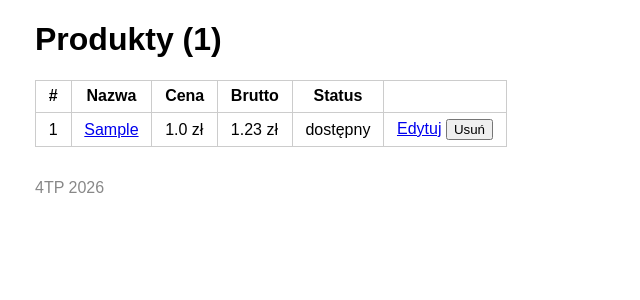
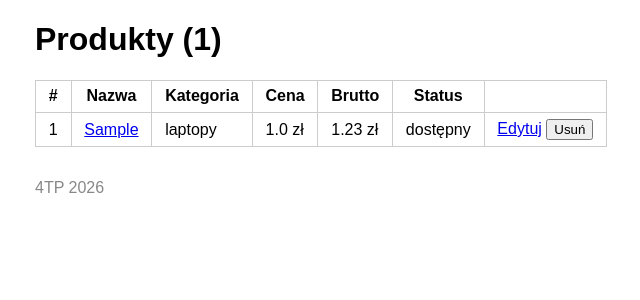
Before and after one commit to pavlo-kavkovskyi/flask-shop, a Flask app: page / in a window 1280 px wide. Shown: the part 54-354 px from the top of the page, without its empty margins (155-795 px from the left). Run offline with Flask 3, Linux system fonts and the light colour scheme; tables that the repository leaves empty hold one stand-in row (values such as "Sample post").

Commit message:
refactor: split models into models.py and add Kategoria

```diff
--- a/app.py
+++ b/app.py
@@ -1,27 +1,19 @@
-from flask import Flask, abort, redirect, render_template, request, url_for
-from flask_sqlalchemy import SQLAlchemy
+from flask import Flask, redirect, render_template, request, url_for
+
+from models import Kategoria, Produkt, db
 
 app = Flask(__name__)
 app.config["SQLALCHEMY_DATABASE_URI"] = "sqlite:///sklep.db"
-db = SQLAlchemy(app)
-
-
-class Produkt(db.Model):
-    id = db.Column(db.Integer, primary_key=True)
-    nazwa = db.Column(db.String(100), nullable=False)
-    cena = db.Column(db.Float, nullable=False)
-    kategoria = db.Column(db.String(50), default="inne")
-    dostepny = db.Column(db.Boolean, default=True)
-
-    def cena_brutto(self):
-        return round(self.cena * 1.23, 2)
-
-    def __repr__(self):
-        return f"<Produkt {self.nazwa}>"
+db.init_app(app)
 
 
 with app.app_context():
     db.create_all()
+    if not Kategoria.query.first():
+        db.session.add_all(
+            [Kategoria(nazwa=n) for n in ("laptopy", "akcesoria", "monitory", "inne")]
+        )
+        db.session.commit()
 
 
 # ---------- Trasy z materiałów 04-05 ----------
@@ -132,13 +124,13 @@ def dodaj():
         p = Produkt(
             nazwa=request.form["nazwa"],
             cena=float(request.form["cena"]),
-            kategoria=request.form.get("kategoria", "inne"),
+            kategoria_id=int(request.form["kategoria_id"]),
             dostepny="dostepny" in request.form,
         )
         db.session.add(p)
         db.session.commit()
         return redirect(url_for("lista"))
-    return render_template("dodaj.html")
+    return render_template("dodaj.html", kategorie=Kategoria.query.all())
 
 
 @app.route("/edytuj/<int:id>", methods=["GET", "POST"])
@@ -147,11 +139,11 @@ def edytuj(id):
     if request.method == "POST":
         p.nazwa = request.form["nazwa"]
         p.cena = float(request.form["cena"])
-        p.kategoria = request.form.get("kategoria", "inne")
+        p.kategoria_id = int(request.form["kategoria_id"])
         p.dostepny = "dostepny" in request.form
         db.session.commit()
         return redirect(url_for("szczegoly", id=p.id))
-    return render_template("edytuj.html", p=p)
+    return render_template("edytuj.html", p=p, kategorie=Kategoria.query.all())
 
 
 @app.route("/usun/<int:id>", methods=["POST"])
--- /dev/null
+++ b/models.py
@@ -0,0 +1,26 @@
+from flask_sqlalchemy import SQLAlchemy
+
+db = SQLAlchemy()
+
+
+class Kategoria(db.Model):
+    id = db.Column(db.Integer, primary_key=True)
+    nazwa = db.Column(db.String(50), nullable=False, unique=True)
+
+    def __repr__(self):
+        return f"<Kategoria {self.nazwa}>"
+
+
+class Produkt(db.Model):
+    id = db.Column(db.Integer, primary_key=True)
+    nazwa = db.Column(db.String(100), nullable=False)
+    cena = db.Column(db.Float, nullable=False)
+    dostepny = db.Column(db.Boolean, default=True)
+    kategoria_id = db.Column(db.Integer, db.ForeignKey("kategoria.id"))
+    kategoria = db.relationship("Kategoria", backref="produkty")
+
+    def cena_brutto(self):
+        return round(self.cena * 1.23, 2)
+
+    def __repr__(self):
+        return f"<Produkt {self.nazwa}>"
--- a/templates/element.html
+++ b/templates/element.html
@@ -4,7 +4,7 @@
 <h1>{{ p.nazwa }}</h1>
 <p>Cena netto: {{ p.cena }} zł</p>
 <p>Cena brutto: {{ p.cena_brutto() }} zł</p>
-<p>Kategoria: {{ p.kategoria }}</p>
+<p>Kategoria: {{ p.kategoria.nazwa if p.kategoria else 'brak' }}</p>
 <p>Dostępny: {{ "tak" if p.dostepny else "nie" }}</p>
 <a href="{{ url_for('edytuj', id=p.id) }}">Edytuj</a> |
 <a href="{{ url_for('lista') }}">Wróć</a>
--- a/templates/lista.html
+++ b/templates/lista.html
@@ -5,11 +5,12 @@
 
 {% if produkty %}
 <table>
-    <tr><th>#</th><th>Nazwa</th><th>Cena</th><th>Brutto</th><th>Status</th><th></th></tr>
+    <tr><th>#</th><th>Nazwa</th><th>Kategoria</th><th>Cena</th><th>Brutto</th><th>Status</th><th></th></tr>
     {% for p in produkty %}
     <tr{% if not p.dostepny %} class="niedostepny"{% endif %}>
         <td>{{ loop.index }}</td>
         <td><a href="{{ url_for('szczegoly', id=p.id) }}">{{ p.nazwa }}</a></td>
+        <td>{{ p.kategoria.nazwa if p.kategoria else '–' }}</td>
         <td>{{ p.cena }} zł</td>
         <td>{{ p.cena_brutto() }} zł</td>
         <td>{% if p.dostepny %}dostępny{% else %}<b>niedostępny</b>{% endif %}</td>
```
Also changed, not shown: templates/dodaj.html (+6 -1 lines), templates/edytuj.html (+6 -1 lines), README.md.
